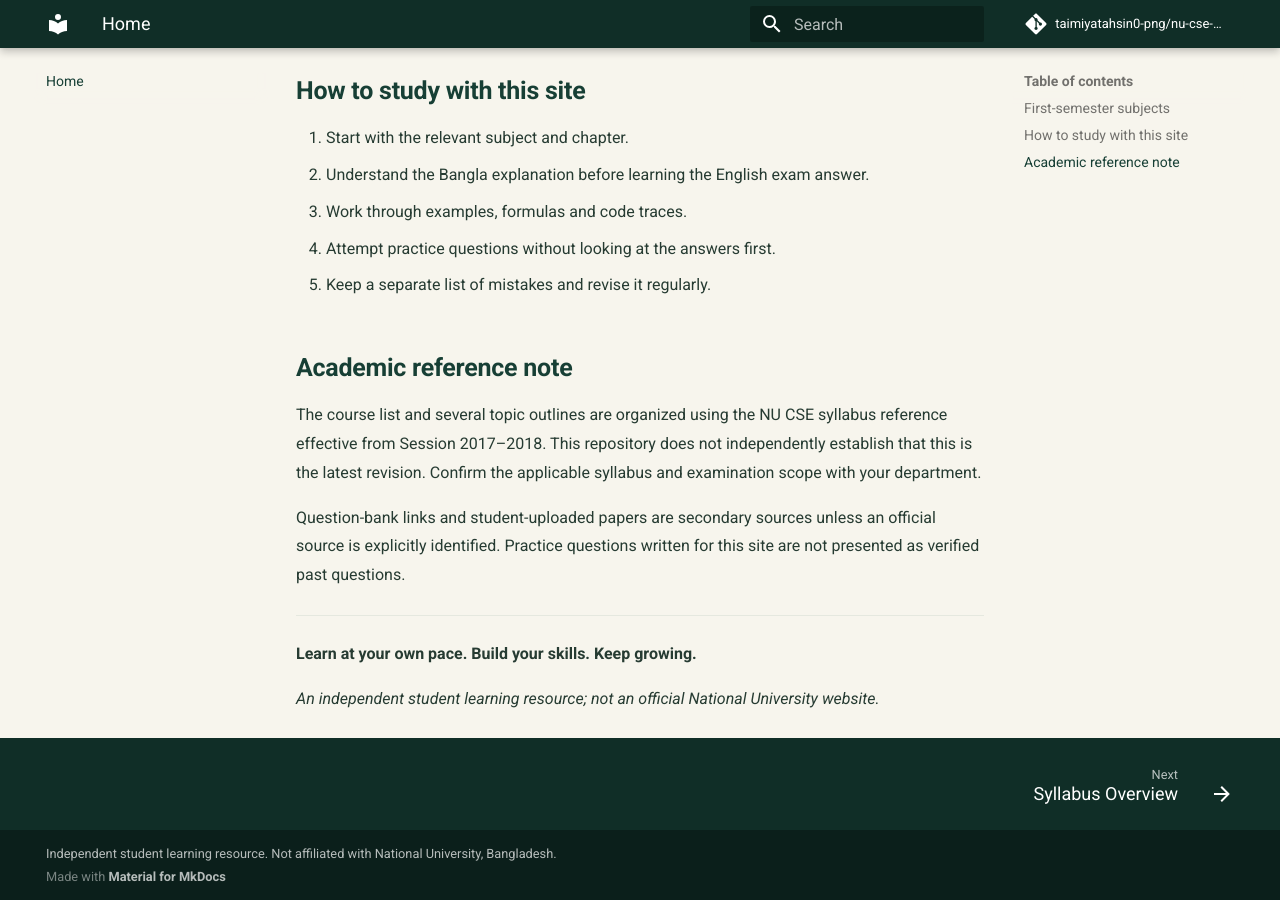
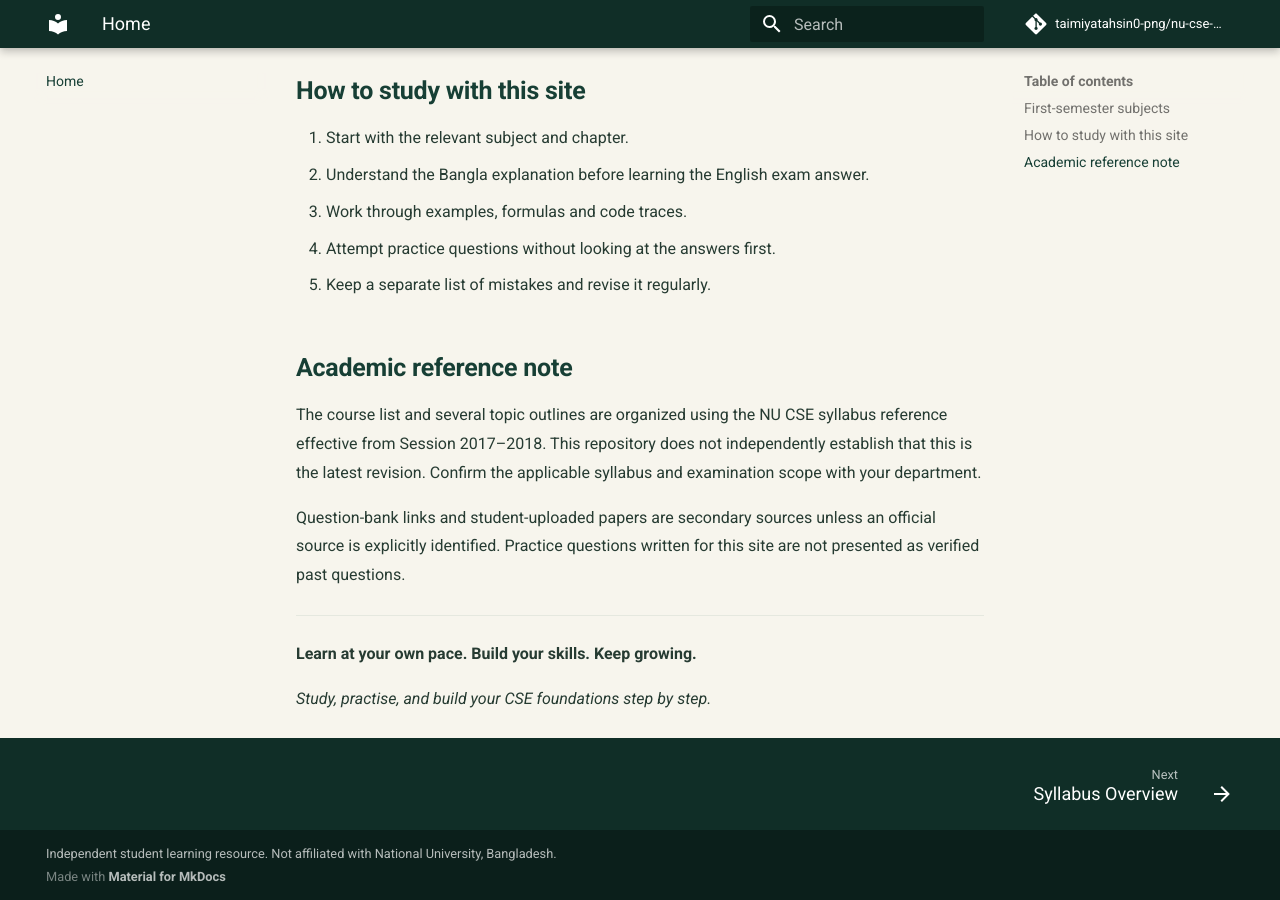
Before and after one commit to taimiyatahsin0-png/nu-cse-notes-store, an MkDocs documentation site: the page built from docs/index.md, in a window 1280 px wide and 900 px high, scrolled down 1485 px. Built offline with MkDocs 1.6.1 and Material for MkDocs 9.7.7, drawn with Linux system fonts in a browser that asks for light colours; comment, search, counter and statistics services are not loaded.

Commit message:
Remove National University non-affiliation disclaimer

```diff
--- a/docs/index.md
+++ b/docs/index.md
@@ -77,4 +77,4 @@ Question-bank links and student-uploaded papers are secondary sources unless an
 
 **Learn at your own pace. Build your skills. Keep growing.**
 
-*An independent student learning resource; not an official National University website.*
+*Study, practise, and build your CSE foundations step by step.*
```
